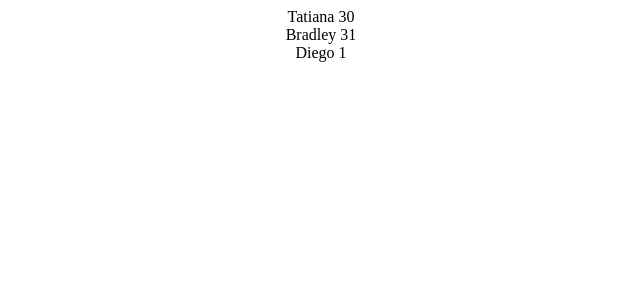
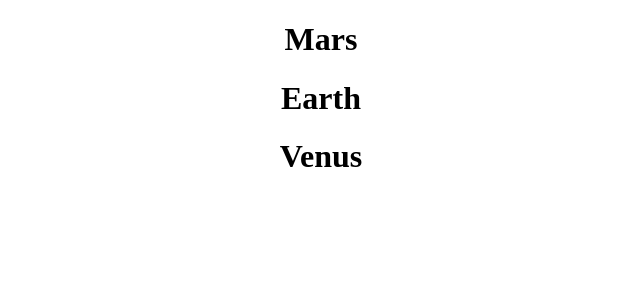
Before and after one commit to Tatianaob/react-review, a React (Create React App) app: page / in a window 1280 px wide. Shown: the top 300 px of the page, without its empty margins (319-959 px from the left). Built offline with nearby package versions, Linux system fonts and the light colour scheme.

Commit message:
Looping through planets objects and using ternary operator

```diff
--- a/src/App.js
+++ b/src/App.js
@@ -1,25 +1,26 @@
+import './App.css';
 
-import './App.css';
-import {User} from './User'
 
 
 function App() {
-  const users = [
-    {name: 'Tatiana', age: 30},
-    {name: 'Bradley', age: 31},
-    {name: 'Diego', age: 1},
-  ];
+
+  const planets = [
+    { name: "Mars", isGasPlanet: false },
+    { name: "Earth", isGasPlanet: false },
+    { name: "Jupiter", isGasPlanet: true },
+    { name: "Venus", isGasPlanet: false },
+    { name: "Neptune", isGasPlanet: true },
+    { name: "Uranus", isGasPlanet: true },
+];
 
   return (
     <div className="App">
-      {users.map((user, key) => {
-        return (
-        <User name={user.name} age={user.age}/>
-        );
-      })}
+      {planets.map(
+        (planet, key) => !planet.isGasPlanet &&
+        <h1>{planet.name}</h1>
+      )}
     </div>
-  );
+    );
   }
 
-
 export default App;
```
